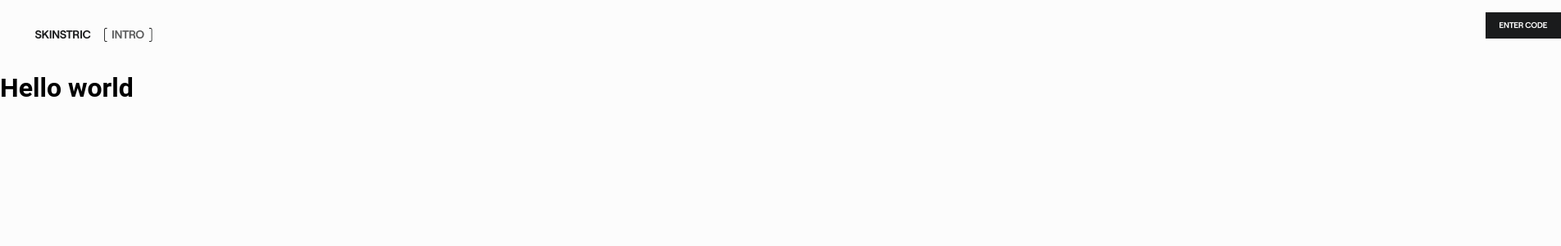
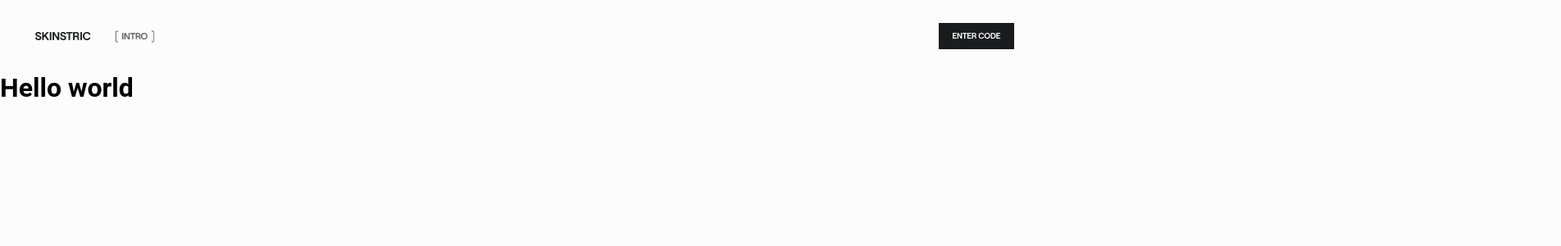
Before and after one commit to shavonnewhiffin/skinstric, a Next.js app: page / in a window 1280 px wide. Shown: the top 300 px of the page at 82% size, 1904 px wide, since content can reach past the window. Built offline with nearby package versions, Linux system fonts and the light colour scheme.

Commit message:
feat: finished navbar

```diff
--- a/src/app/styles/navbar.module.css
+++ b/src/app/styles/navbar.module.css
@@ -10,50 +10,52 @@
 
 .navbar__wrapper--left{
     display: flex;
-    justify-content: space-between;
-    width: full;
-    margin-bottom: 3px;
+    align-items: center;
+    gap: 8px;
 }
+
 .navbar__wrapper--right {
-    padding: 12px;
-    margin-bottom: 12px;
     display: flex;
-    justify-content: space-between;
+    align-items: center;
 }
+
 .logo__img--wrapper{
+    display: flex;
+    align-items: center;
     padding: 8px 16px;
     cursor: pointer;
-    width: 100%;
 }
 
 .section__img--wrapper{
-    display:flex;
+    display: flex;
     align-items: center;
-    justify-content: center;
-    width: 100%;
+    transform: scale(80%);
 }
 
+/* Skinstric Logo */
+.logo {
+    transform: scale(80%);
+}
+
+/* Intro section */
 .intro {
     opacity: 70%;
     margin: 0 6px;
 }
 
+/* Brackets around intro */
 .bracket{
     height: 17px;
     width: 4px;
 }
 
 .button__wrapper{
-    display:flex;
+    display: flex;
     align-items: center;
     justify-content: center;
     background-color: #1A1B1C;
-    padding: 8px 16px;
-    margin: 0px 16px;
-    position: absolute;
     width: 92px;
     height: 32px;
-    top: 15px;
-    left: 1796px;
-
+    padding: 8px 16px;
+    margin: 0 16px;
 }
```
